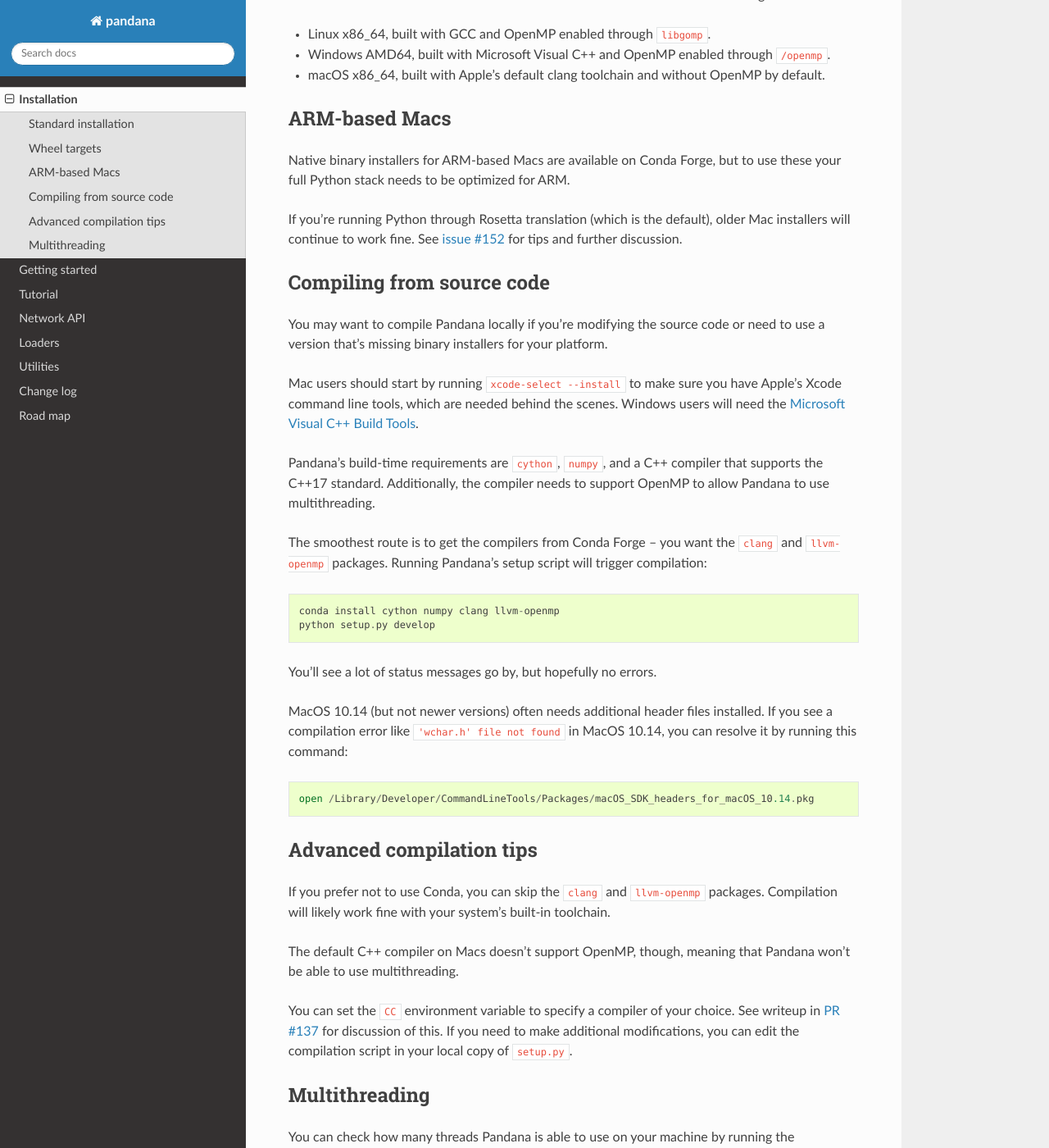
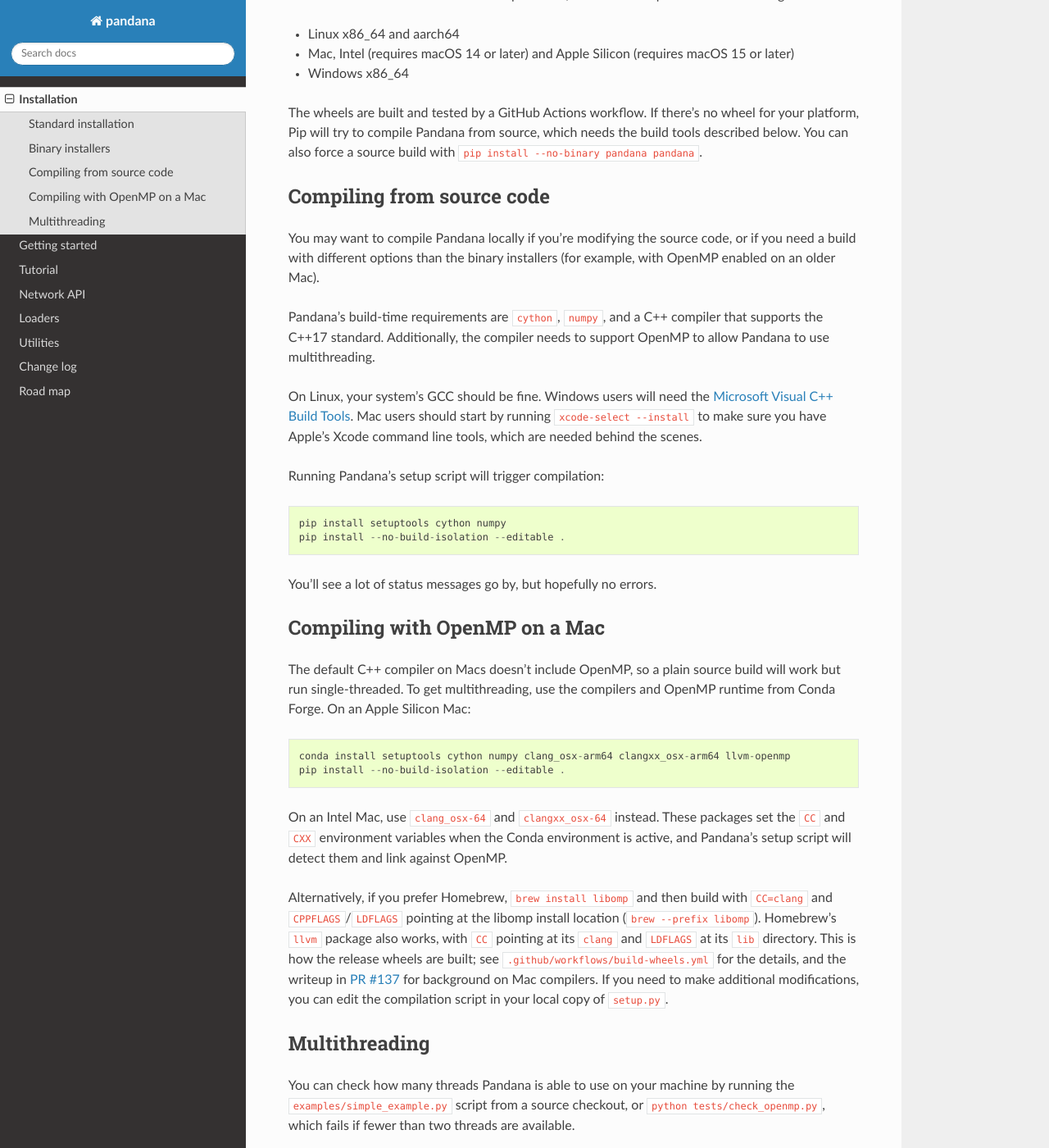
Before and after one commit to UDST/pandana, a Sphinx documentation site: the page built from docs/source/installation.rst, in a window 1280 px wide and 1400 px high, scrolled down 711 px. Shown: the whole window at 82% size. Built offline with Sphinx 7.4.7 and the Read the Docs theme 3.1.0, drawn with Linux system fonts in a browser that asks for light colours; some of the changed text lies outside the part shown.

Commit message:
Legacy HDF5 handling and docs updates for v0.8 (#205)
* Read legacy HDF5 files directly when Pandas can, and make the helper public

Network.from_hdf5() raised on files with legacy Pandas metadata even
under Pandas 2.x, which reads them fine. open_hdf_store() now tries a
plain read first and only migrates (or raises, if migrate_legacy is
False) when Pandas can't read the file. Replaces the private
_legacy_compatible_hdf_store used by the examples and tests.

* Update installation docs, release procedure, and README for v0.8

- installation.rst: describe the wheel targets, drop the ARM Mac and
  macOS 10.14 sections, and document the Conda Forge compiler route for
  OpenMP on Macs.
- CONTRIBUTING.md: PRs go to main; release candidates; PyPI upload with
  an API token from CI-built artifacts instead of a local sdist.
- README: "New in v0.8" and current Python support.
- Document open_hdf_store and migrate_legacy_hdf; fix a Sphinx
  deprecation in conf.py.

* Installation docs: per-architecture macOS floors and Homebrew LLVM note

* README: don't describe Mac OpenMP support as new

* Address review: short-circuit legacy check, docs wording, docs build workflow

- open_hdf_store() evaluated the legacy-metadata check even in write
  mode, so opening a new file for writing raised. Restore short-circuit
  evaluation.
- Installation docs: complete the Python version history, note that the
  thread check needs a source checkout, mention pip --no-binary.
- CONTRIBUTING: note the dev-to-main transition inline; drop the
  reference to an open PR.
- Add a Docs workflow that builds the Sphinx docs with -W.
- Remove a stray docs/.DS_Store.

```diff
--- a/docs/source/conf.py
+++ b/docs/source/conf.py
@@ -104,7 +104,6 @@
 
 # The theme to use for HTML and HTML Help pages.  See the documentation for
 # a list of builtin themes.
-import sphinx_rtd_theme
 html_theme = "sphinx_rtd_theme"
 
 # Theme options are theme-specific and customize the look and feel of a theme
@@ -113,7 +112,6 @@
 # html_theme_options = {}
 
 # Add any paths that contain custom themes here, relative to this directory.
-html_theme_path = [sphinx_rtd_theme.get_html_theme_path()]
 
 # The name for this set of Sphinx documents.  If None, it defaults to
 # "<project> v<release> documentation".
--- a/docs/source/installation.rst
+++ b/docs/source/installation.rst
@@ -17,59 +17,52 @@
 
     conda install pandana --channel conda-forge
 
-Current source builds target Python 3.10 to 3.14. The last version of Pandana with Python 2.7 binaries is v0.4.4 on Conda Forge. The last version with Python 3.5 binaries is v0.6 on Pip.
+Pandana v0.8 supports Python 3.10 to 3.14. The last version with Python 3.8 and 3.9 binaries is v0.7, and the last with Python 3.5 through 3.7 is v0.6.1. The last version with Python 2.7 binaries is v0.4.4 on Conda Forge.
 
 
-Wheel targets
+Binary installers
 ------------------------------
 
-The GitHub Actions wheel workflow builds and tests installed wheels for these targets:
+Each release includes wheels for these platforms, all built with OpenMP multithreading enabled:
 
-* Linux x86_64, built with GCC and OpenMP enabled through ``libgomp``.
-* Windows AMD64, built with Microsoft Visual C++ and OpenMP enabled through ``/openmp``.
-* macOS x86_64, built with Apple's default clang toolchain and without OpenMP by default.
+* Linux x86_64 and aarch64
+* Mac, Intel (requires macOS 14 or later) and Apple Silicon (requires macOS 15 or later)
+* Windows x86_64
 
-
-ARM-based Macs
-------------------------------
-
-Native binary installers for ARM-based Macs are available on Conda Forge, but to use these your full Python stack needs to be optimized for ARM.
-
-If you're running Python through Rosetta translation (which is the default), older Mac installers will continue to work fine. See `issue #152 <https://github.com/UDST/pandana/issues/152>`_ for tips and further discussion.
+The wheels are built and tested by a GitHub Actions workflow. If there's no wheel for your platform, Pip will try to compile Pandana from source, which needs the build tools described below. You can also force a source build with ``pip install --no-binary pandana pandana``.
 
 
 Compiling from source code
 ------------------------------
 
-You may want to compile Pandana locally if you're modifying the source code or need to use a version that's missing binary installers for your platform.
-
-Mac users should start by running ``xcode-select --install`` to make sure you have Apple's Xcode command line tools, which are needed behind the scenes. Windows users will need the `Microsoft Visual C++ Build Tools <https://visualstudio.microsoft.com/visual-cpp-build-tools/>`_.
+You may want to compile Pandana locally if you're modifying the source code, or if you need a build with different options than the binary installers (for example, with OpenMP enabled on an older Mac).
 
 Pandana's build-time requirements are ``cython``, ``numpy``, and a C++ compiler that supports the C++17 standard. Additionally, the compiler needs to support OpenMP to allow Pandana to use multithreading.
 
-The smoothest route is to get the compilers from Conda Forge -- you want the ``clang`` and ``llvm-openmp`` packages. Running Pandana's setup script will trigger compilation::
+On Linux, your system's GCC should be fine. Windows users will need the `Microsoft Visual C++ Build Tools <https://visualstudio.microsoft.com/visual-cpp-build-tools/>`_. Mac users should start by running ``xcode-select --install`` to make sure you have Apple's Xcode command line tools, which are needed behind the scenes.
 
-    conda install cython numpy clang llvm-openmp
-    python setup.py develop
+Running Pandana's setup script will trigger compilation::
+
+    pip install setuptools cython numpy
+    pip install --no-build-isolation --editable .
 
 You'll see a lot of status messages go by, but hopefully no errors.
 
-MacOS 10.14 (but not newer versions) often needs additional header files installed. If you see a compilation error like ``'wchar.h' file not found`` in MacOS 10.14, you can resolve it by running this command::
 
-    open /Library/Developer/CommandLineTools/Packages/macOS_SDK_headers_for_macOS_10.14.pkg
-
-
-Advanced compilation tips
+Compiling with OpenMP on a Mac
 ------------------------------
 
-If you prefer not to use Conda, you can skip the ``clang`` and ``llvm-openmp`` packages. Compilation will likely work fine with your system's built-in toolchain.
+The default C++ compiler on Macs doesn't include OpenMP, so a plain source build will work but run single-threaded. To get multithreading, use the compilers and OpenMP runtime from Conda Forge. On an Apple Silicon Mac::
 
-The default C++ compiler on Macs doesn't support OpenMP, though, meaning that Pandana won't be able to use multithreading.
+    conda install setuptools cython numpy clang_osx-arm64 clangxx_osx-arm64 llvm-openmp
+    pip install --no-build-isolation --editable .
 
-You can set the ``CC`` environment variable to specify a compiler of your choice. See writeup in `PR #137 <https://github.com/UDST/pandana/pull/137>`_ for discussion of this. If you need to make additional modifications, you can edit the compilation script in your local copy of ``setup.py``.
+On an Intel Mac, use ``clang_osx-64`` and ``clangxx_osx-64`` instead. These packages set the ``CC`` and ``CXX`` environment variables when the Conda environment is active, and Pandana's setup script will detect them and link against OpenMP.
+
+Alternatively, if you prefer Homebrew, ``brew install libomp`` and then build with ``CC=clang`` and ``CPPFLAGS``/``LDFLAGS`` pointing at the libomp install location (``brew --prefix libomp``). Homebrew's ``llvm`` package also works, with ``CC`` pointing at its ``clang`` and ``LDFLAGS`` at its ``lib`` directory. This is how the release wheels are built; see ``.github/workflows/build-wheels.yml`` for the details, and the writeup in `PR #137 <https://github.com/UDST/pandana/pull/137>`_ for background on Mac compilers. If you need to make additional modifications, you can edit the compilation script in your local copy of ``setup.py``.
 
 
 Multithreading
 ------------------------------
 
-You can check how many threads Pandana is able to use on your machine by running the ``examples/simple_example.py`` script.
+You can check how many threads Pandana is able to use on your machine by running the ``examples/simple_example.py`` script from a source checkout, or ``python tests/check_openmp.py``, which fails if fewer than two threads are available.
--- a/docs/source/loaders.rst
+++ b/docs/source/loaders.rst
@@ -92,4 +92,10 @@
 
 .. autofunction:: pandana.loaders.pandash5.network_from_pandas_hdf5
 
+Network files saved with older versions of Pandas have metadata that Pandas 3 can no longer read. These helpers handle that:
+
+.. autofunction:: pandana.loaders.pandash5.open_hdf_store
+
+.. autofunction:: pandana.loaders.pandash5.migrate_legacy_hdf
+
 .. _OSMnet: https://github.com/udst/osmnet
```
Also changed, not shown: other parts of docs/source/installation.rst (+1 -1 lines), CONTRIBUTING.md (+16 -11 lines), README.md (+4 -2 lines), docs/README.md, 8 other files.
